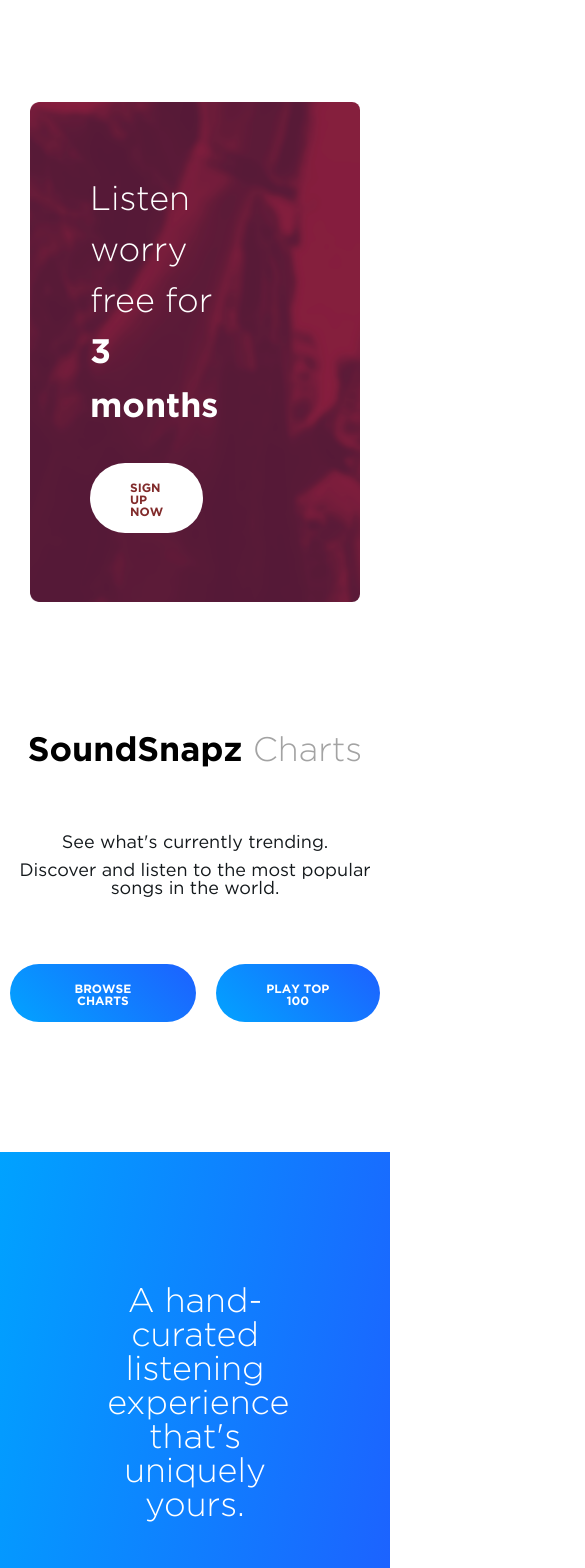
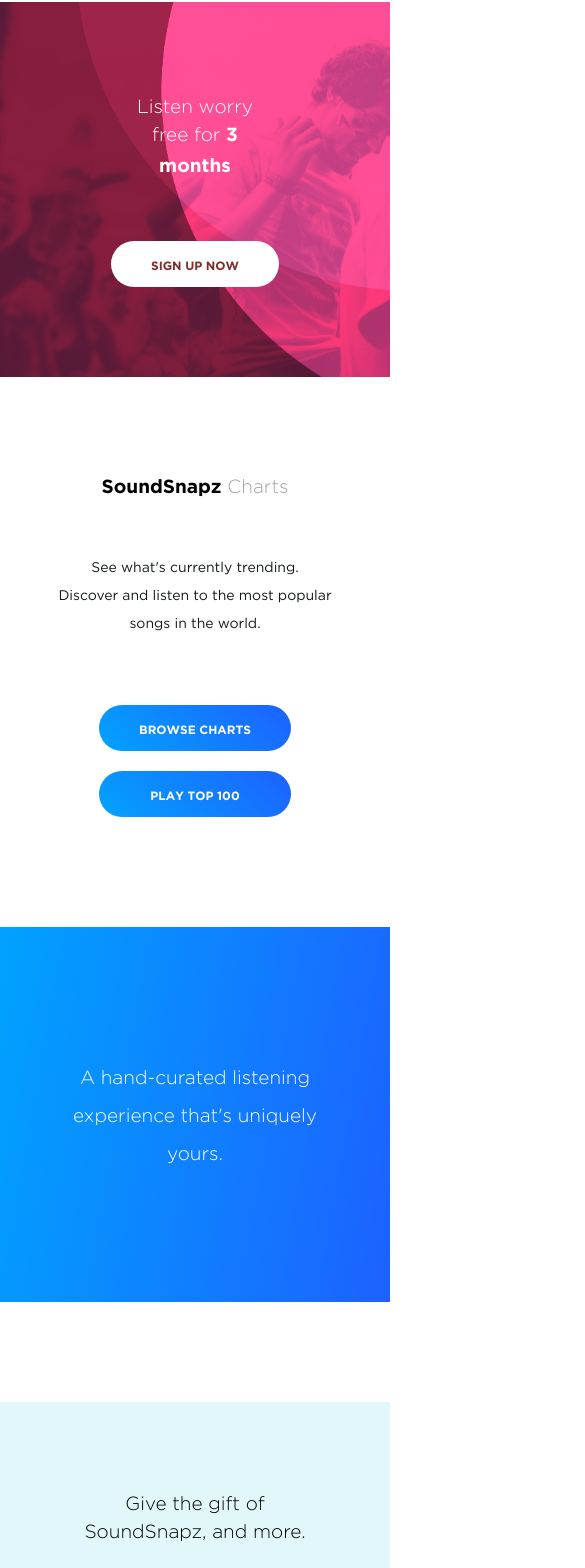
Before and after one commit to samirsilla/soundsnapz, a React app: page / in a window 390 px wide. Shown: the part 1022-2590 px from the top of the page, 585 px wide, since content can reach past the window. Built offline with nearby package versions, Linux system fonts and the light colour scheme.

Commit message:
work on responsiveness

```diff
--- a/src/components/Footer.js
+++ b/src/components/Footer.js
@@ -6,7 +6,7 @@
 const Footer = () => (
   <div className="footer-wrapper contain-pad">
     <div className="footer-logos">
-      <img src={logo} alt="logo"/>
+      <img className="logo" src={logo} alt="logo"/>
       <div className="footer-stores">
         <img src={apple} alt="apple store"/>
         <img src={google} alt="google store"/>
--- a/src/components/GiftCard.js
+++ b/src/components/GiftCard.js
@@ -2,7 +2,7 @@
 import giftCard from '../images/gift-card.png';
 
 const GiftCard = () => (
-  <div className="gift-card-wrapper contain-margin">
+  <div className="gift-card-wrapper">
     <div className="gift-card-copy">
       <h1>Give the gift of SoundSnapz, and more.</h1>
       <a className="text-link" href="#">Learn more about gift cards</a>
--- a/src/components/SignUp.js
+++ b/src/components/SignUp.js
@@ -2,7 +2,7 @@
 // import signUp from '../images/sign-up.png';
 
 const SignUp = () => (
-  <div className="sign-up-wrapper contain-margin">
+  <div className="sign-up-wrapper">
     <div className="sign-up-content">
       <h1>Listen worry free for <span>3 months</span></h1>
       <a className="cta-btn secondary" href="#">Sign up now</a>
--- a/src/styles/components/_charts.scss
+++ b/src/styles/components/_charts.scss
@@ -5,8 +5,19 @@
   height: 350px;
   justify-content: space-between;
   margin-bottom: 100px;
-  padding: 30px 0;
   text-align: center;
+
+  @media(min-width: $desktop-breakpoint) {
+    padding: 30px 0;
+  }
+
+  h1 {
+    font-size: 19px;
+    @media(min-width: $desktop-breakpoint) {
+      font-size: 34px;
+    }
+  }
+
 
   .charts-sz {
     color: #000;
@@ -18,13 +29,32 @@
   }
   p {
     color: $dark-grey;
-    font-size: 18px;
-    margin: 10px 0;
+    font-size: 14px;
+    line-height: 2;
+    margin: 0 auto;
+    text-align: center;
+    width: 85%;
+
+    @media(min-width: $desktop-breakpoint) {
+      font-size: 18px;
+      width: unset;
+    }
+
   }
   .charts-cta-contain {
     display: flex;
+    flex-direction: column;
+
+    @media(min-width: $desktop-breakpoint) {
+      flex-direction: row;
+    }
   }
   a {
+    margin: 10px 0;
+
+    @media(min-width: $desktop-breakpoint) {
     margin: 0 10px;
+
+    }
   }
 }
--- a/src/styles/components/_footer.scss
+++ b/src/styles/components/_footer.scss
@@ -3,34 +3,74 @@
   background: $dark-grey;
   color: #fff;
   display: flex;
-  height: 500px;
+  height: 400px;
+
+  @media(min-width: $desktop-breakpoint) {
+    height: 500px;
+  }
+
+  .logo {
+    height: 30px;
+
+    @media(min-width: $desktop-breakpoint) {
+      height: 45px;
+    }
+  }
 
   img {
     height: 45px;
   }
 
   .footer-logos {
-    align-items: flex-start;
+    align-items: center;
     display: flex;
     flex-direction: column;
     justify-content: center;
     margin-right: 200px;
-    width: 40%;
+
+    @media(min-width: $desktop-breakpoint) {
+      align-items: flex-start;
+      font-size: unset;
+      width: 40%;
+    }
+
+    p {
+      font-size: 10px;
+      @media(min-width: $desktop-breakpoint) {
+        font-size: unset;
+
+      }
+    }
   }
 
   .footer-stores {
-    margin: 50px 0px;
+    display: flex;
+    margin: 75px 0px;
+
+    @media(min-width: $desktop-breakpoint) {
+      display: unset;
+      margin: 50px 0px;
+    }
 
     img {
-      margin-right: 20px;
+      margin: 0 10px;
+
+
+      @media(min-width: $desktop-breakpoint) {
+        margin-right: 20px;
+      }
     }
   }
 
   .links-wrapper {
     align-items: flex-start;
-    display: flex;
+    display: none;
     justify-content: space-between;
     width: 60%;
+
+    @media(min-width: $desktop-breakpoint) {
+      display: flex;
+    }
   }
 
   .column li {
--- a/src/styles/components/_gift-card.scss
+++ b/src/styles/components/_gift-card.scss
@@ -2,21 +2,51 @@
   align-items: center;
   background: #e2f7fa;
   display: flex;
-  height: 500px;
-  justify-content: space-between;
+  flex-direction: column;
+  height: 410px;
+  justify-content: center;
   margin-bottom: 100px;
   padding: 0 75px;
 
+  @media(min-width: $desktop-breakpoint) {
+    flex-direction: row;
+    height: 500px;
+    justify-content: space-between;
+    margin-left: $l-size;
+    margin-right: $l-size;
+  }
+
   .gift-card-copy {
-    width: 50%;
+
+    @media(min-width: $desktop-breakpoint) {
+      width: 50%;
+    }
   }
 
   h1 {
+    font-size: 19px;
     line-height: 1.5;
     margin-bottom: 30px;
+    text-align: center;
+    @media(min-width: $desktop-breakpoint) {
+      font-size: 34px;
+      text-align: unset;
+    }
+  }
+
+  a {
+    display: none;
+
+    @media(min-width: $desktop-breakpoint) {
+      display: unset;
+    }
   }
 
   img {
-    height: 200px;
+    height: 150px;
+
+    @media(min-width: $desktop-breakpoint) {
+      height: 200px;
+    }
   }
 }
--- a/src/styles/components/_sign-up.scss
+++ b/src/styles/components/_sign-up.scss
@@ -1,20 +1,35 @@
 .sign-up-wrapper {
   background: url('../images/sign-up.png');
   background-size: cover;
-  border-radius: 8px;
-  height: 500px;
-  margin-top: 200px;
+  background-position: -200px 0;
+  height: 375px;
+  margin-top: 100px;
   margin-bottom: 100px;
 
+  @media(min-width: $desktop-breakpoint) {
+    background-position: unset;
+    border-radius: 8px;
+    height: 500px;
+    margin: 200px $l-size;
+    margin-top: 200px;
+  }
+
   .sign-up-content {
-    align-items: flex-start;
+    align-items: center;
     color: #fff;
     display: flex;
     flex-direction: column;
-    height: 500px;
+    height: 375px;
     justify-content: center;
-    padding: $m-size;
-    width: 35%;
+
+
+
+    @media(min-width: $desktop-breakpoint) {
+      align-items: flex-start;
+      height: 500px;
+      padding: $m-size;
+      width: 35%;
+    }
   }
 
   span {
@@ -22,7 +37,17 @@
   }
 
   h1 {
+    font-size: 19px;
     line-height: 1.5;
-    margin-bottom: $s-size;
+    margin-bottom: 60px;
+    text-align: center;
+    width: 40%;
+
+    @media(min-width: $desktop-breakpoint) {
+      font-size: 34px;
+      margin-bottom: $s-size;
+      text-align: unset;
+      width: unset;
+    }
   }
 }
--- a/src/styles/components/_wave.scss
+++ b/src/styles/components/_wave.scss
@@ -2,14 +2,25 @@
   align-items: center;
   background: linear-gradient(100deg, #00a2ff, #1d61ff);
   display: flex;
-  height: 500px;
+  height: 375px;
   justify-content: center;
   margin-bottom: 100px;
 
+  @media(min-width: $desktop-breakpoint) {
+    height: 500px;
+  }
+
   h1 {
     color: #fff;
+    font-size: 19px;
     font-weight: 300;
+    line-height: 2;
     text-align: center;
-    width: 45%;
+    width: 78%;
+
+    @media(min-width: $desktop-breakpoint) {
+      font-size: 34px;
+      width: 45%;
+    }
   }
 }
```
